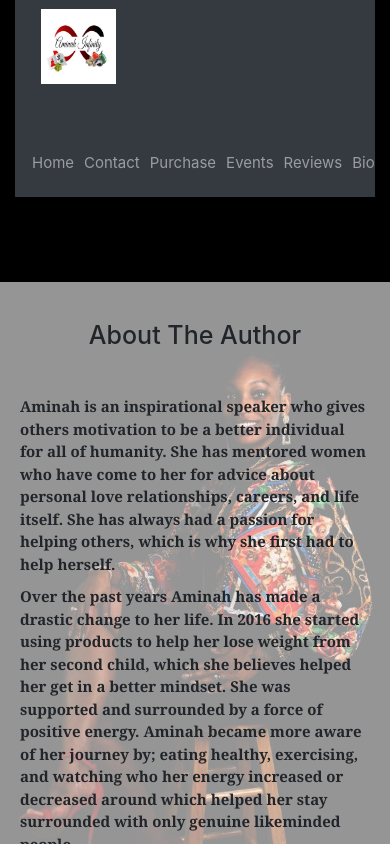
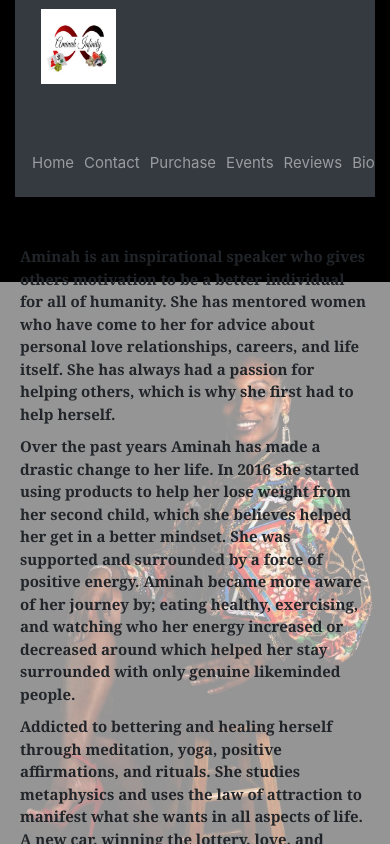
Before and after one commit to jjamaltwin/elementsofinfinity, a React (Create React App) app: page /bio in a window 390 px wide. Shown: the top 844 px of the page. Built offline with nearby package versions, Linux system fonts and the light colour scheme; a web font is replaced by a local one.

Commit message:
working on spading for mobile

```diff
--- a/src/App.css
+++ b/src/App.css
@@ -415,7 +415,7 @@ input[type="submit"] {
 
 @media only screen and (max-width: 1010px) {
   .bio {
-    height:85rem;
+    height:70rem;
   }
 
 
@@ -459,7 +459,7 @@ input[type="submit"] {
 }
 
 .bio {
-  height:100rem;
+  height:70rem;
 }
 
 .background {
@@ -493,7 +493,7 @@ input[type="submit"] {
 
 @media only screen and (max-width: 650px) {
   .bio {
-    height:100rem;
+    height:70rem;
   }
 
   .bio p {
@@ -562,7 +562,7 @@ input[type="submit"] {
 
 
 .bio {
-  height:100rem;
+  height:70rem;
 }
 
 .review-comments {
```
